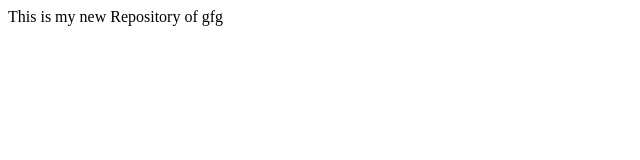
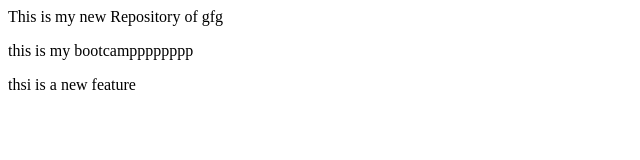
Before and after one commit to darshit200/Local-repo, a plain HTML site: page index.html in a window 1280 px wide. Shown: the whole page, without its empty margins (0-640 px from the left). Drawn offline with Linux system fonts and the light colour scheme.

Commit message:
add new feature

```diff
--- a/index.html
+++ b/index.html
@@ -1 +1,3 @@
 <p>This is my new Repository of gfg</p>
+<p>this is my bootcampppppppp</p>
+<p>thsi is a new feature</p>
```
